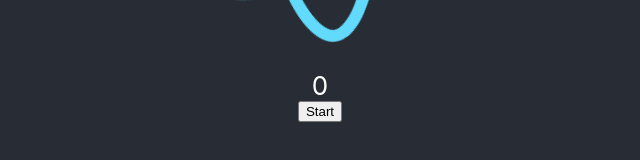
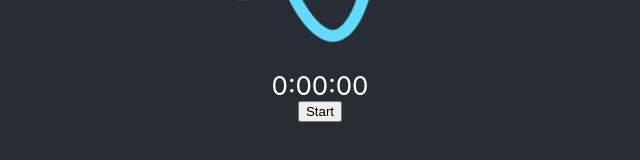
Before and after one commit to karenyan419/workout-timer, a React (Create React App) app: page / in a window 1280 px wide. Shown: the part 464-624 px from the top of the page, without its empty margins (320-960 px from the left). Built offline with nearby package versions, Linux system fonts and the light colour scheme.

Commit message:
convert seconds to hr/min/s format

```diff
--- a/src/TimeDisplay.tsx
+++ b/src/TimeDisplay.tsx
@@ -2,8 +2,25 @@ import { useEffect, useState } from "react"
 
 const TimeDisplay = (props: {time: number})  => {
 
+
+    const processNumbers = (input: number) => {
+        const hours: number = Math.floor(input/3600)
+        const minutes: number = Math.floor((input-hours*3600)/60)
+        const seconds: number = input-hours*3600-minutes*60
+        const addZeroForTwoDigits = (input: number) => {
+            if (input.toString().length< 2) {
+                return "0" + input
+            }
+        }
+        return `${hours}:${addZeroForTwoDigits(minutes)}:${addZeroForTwoDigits(seconds)}`
+
+    }
+
+
+
+
     return <div>
-        {props.time}
+        {processNumbers(props.time)}
     </div>
 };
 
```
